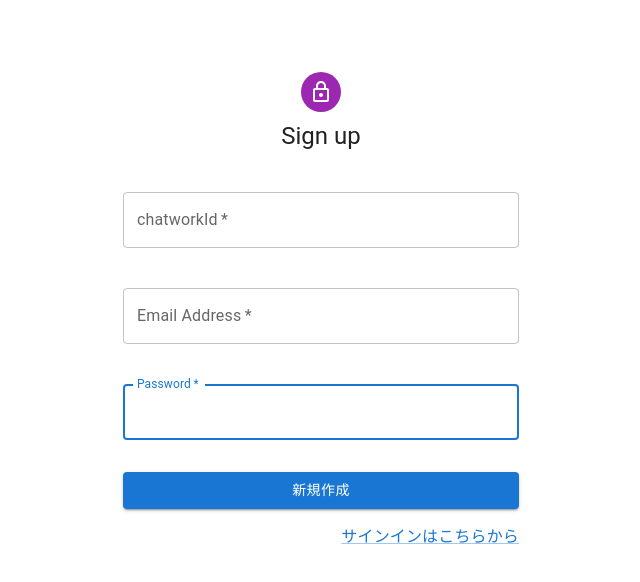
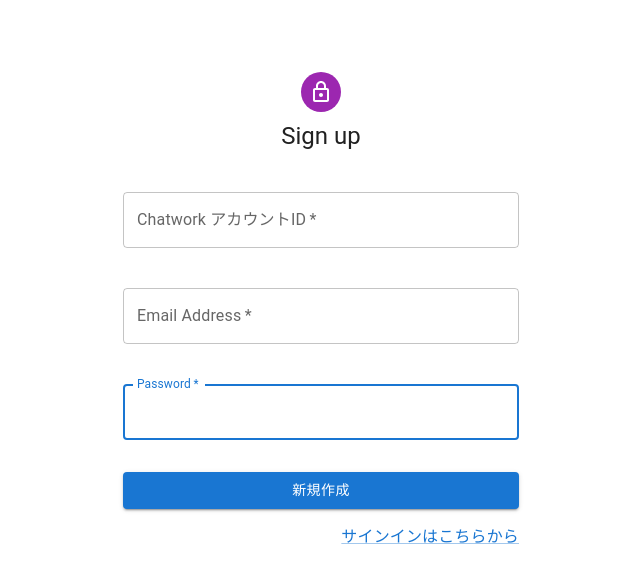
Before and after one commit to Torata-inoue/graph-nest, a React (Vite) app in the folder frontend/: page /signup in a window 1280 px wide. Shown: the top 582 px of the page, without its empty margins (319-959 px from the left). Built offline with nearby package versions, Linux system fonts and the light colour scheme; no server answers.

Commit message:
文言修正

```diff
--- a/frontend/index.html
+++ b/frontend/index.html
@@ -3,7 +3,7 @@
   <head>
     <meta charset="UTF-8" />
     <meta name="viewport" content="width=device-width, initial-scale=1.0" />
-    <title>Tasks</title>
+    <title>ちゃっトラ</title>
   </head>
   <body>
     <div id="root"></div>
--- a/frontend/src/components/guest/SignUp.tsx
+++ b/frontend/src/components/guest/SignUp.tsx
@@ -70,12 +70,12 @@ const SignUp: React.FC = () => {
             <Grid container spacing={2}>
               <Grid item xs={12}>
                 <InlineTextInput
-                  placeholder="chatworkId"
+                  placeholder="Chatwork アカウントID"
                   error={errors.chatworkId}
                   register={register("chatworkId", {
                     required: {
                       value: true,
-                      message: "chatworkIdを入力してください",
+                      message: "Chatwork アカウントIDを入力してください",
                     },
                   })}
                 />
```
